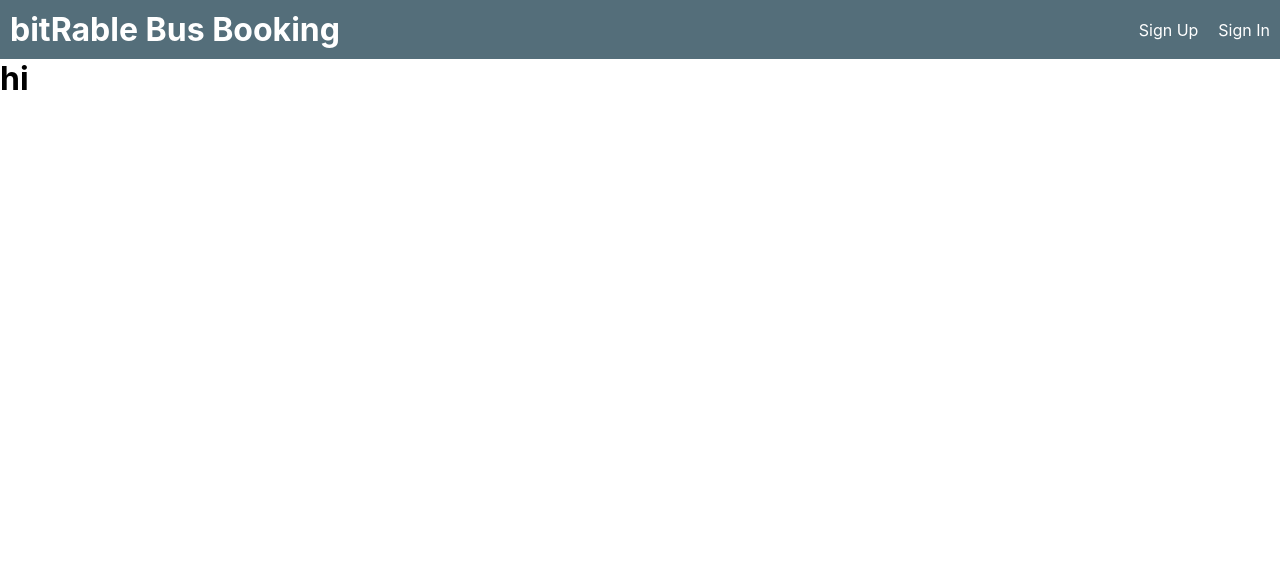
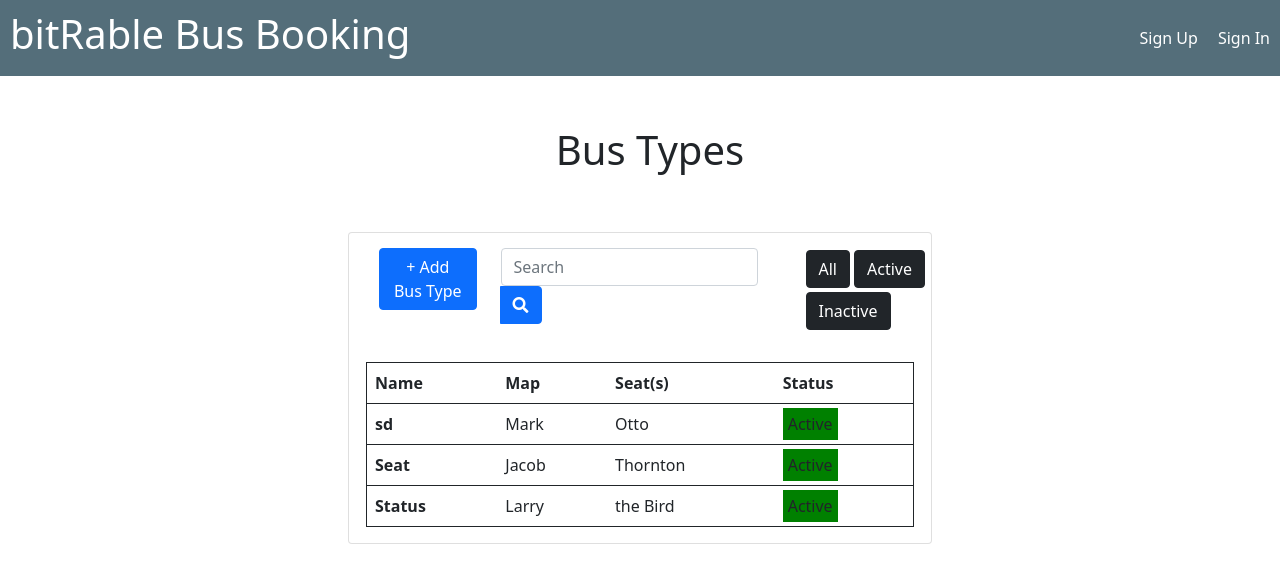
Before and after one commit to bitReble/OnlineSeats-Website, a React (Create React App) app: page /bustypes in a window 1280 px wide. Shown: the top 582 px of the page. Built offline with nearby package versions, Linux system fonts and the light colour scheme.

Commit message:
Updated BusTypes file

```diff
--- a/package.json
+++ b/package.json
@@ -7,7 +7,9 @@
     "@testing-library/react": "^11.1.0",
     "@testing-library/user-event": "^12.1.10",
     "axios": "^0.21.1",
+    "bootstrap": "^5.0.0",
     "react": "^17.0.2",
+    "react-bootstrap": "^1.5.2",
     "react-dom": "^17.0.2",
     "react-redux": "^7.2.3",
     "react-router-dom": "^5.2.0",
--- a/src/components/auth/BusTypes.js
+++ b/src/components/auth/BusTypes.js
@@ -6,9 +6,81 @@ const BusTypes = () => {
 //   const [userCategory, setUserCategory] = useState("passenger");
 
   return (
-    <div id="busTypes">
-        <h1>hi</h1>
-
+    <div id="busTypes" class="container-fluid">
+        <div className="row" style={{margin: "50px"}}>
+            <div className="col-sm-5">
+            </div>
+            <div className="col-sm-3">
+                <div className="row">
+                    <h1>Bus Types</h1>
+                </div>
+            </div>
+            <div className="col-sm-4"></div>
+        </div>
+        <div className="row" style={{margin: "20px"}}>
+            <div className="col-sm-3"></div>
+            <div className="col-sm-6">
+                <div className="card">
+                    <div className="row">
+                        <div className="col-sm-3" style={{marginTop: "15px", marginBottom: "15px"}}>
+                        <button type="button" class="btn btn-primary" style={{marginLeft: "30px"}}>+ Add Bus Type</button>
+                        </div>
+                        <div className="col-sm-6" style={{marginTop: "15px", marginBottom: "15px"}}>
+                        <div className="row">
+                            <div className="input-group">
+                                <div className="form-outline">
+                                    <input class="form-control" placeholder="Search"/>
+                                </div>
+                                <button type="button" class="btn btn-primary">
+                                    <i class="fas fa-search"></i>
+                                </button>
+                            </div>
+                        </div>
+                        </div>
+                        <div className="col-sm-3" style={{marginTop: "15px", marginBottom: "15px"}}>
+                        <button type="button" class="btn btn-dark" style={{margin: "2px"}}>All</button>
+                        <button type="button" class="btn btn-dark" style={{margin: "2px"}}>Active</button>
+                        <button type="button" class="btn btn-dark" style={{margin: "2px"}}>Inactive</button>
+                        </div>
+                    </div>
+                    <div className="row" style={{marginTop: "15px", marginLeft: "5px", marginRight: "5px"}}>
+                    <div className="col-sm-12">
+                    <table class="table" style={{border: "1px solid"}}>
+                                <thead>
+                                    <tr>
+                                    <th scope="col">Name</th>
+                                    <th scope="col">Map</th>
+                                    <th scope="col">Seat(s)</th>
+                                    <th scope="col">Status</th>
+                                    </tr>
+                                </thead>
+                                <tbody>
+                                    <tr>
+                                    <th scope="row">sd</th>
+                                    <td>Mark</td>
+                                    <td>Otto</td>
+                                    <td><span class="label label-default" style={{backgroundColor: "green", padding: "5px"}}>Active</span></td>
+                                    </tr>
+                                    <tr>
+                                    <th scope="row">Seat</th>
+                                    <td>Jacob</td>
+                                    <td>Thornton</td>
+                                    <td><span class="label label-default" style={{backgroundColor: "green", padding: "5px"}}>Active</span></td>
+                                    </tr>
+                                    <tr>
+                                    <th scope="row">Status</th>
+                                    <td>Larry</td>
+                                    <td>the Bird</td>
+                                    <td><span class="label label-default" style={{backgroundColor: "green", padding: "5px"}}>Active</span></td>
+                                    </tr>
+                                </tbody>
+                                </table>
+                    </div>
+                    </div>
+                </div>
+            </div>
+            <div className="col-sm-3"></div>
+        </div>
     </div>
   );
 };
--- a/src/index.js
+++ b/src/index.js
@@ -3,6 +3,7 @@ import ReactDOM from 'react-dom';
 import './index.css';
 import App from './App';
 import reportWebVitals from './reportWebVitals';
+import 'bootstrap/dist/css/bootstrap.min.css';
 
 ReactDOM.render(
   <React.StrictMode>
```
Also changed, not shown: 1 other file (tests, documents, lock files or other folders).
